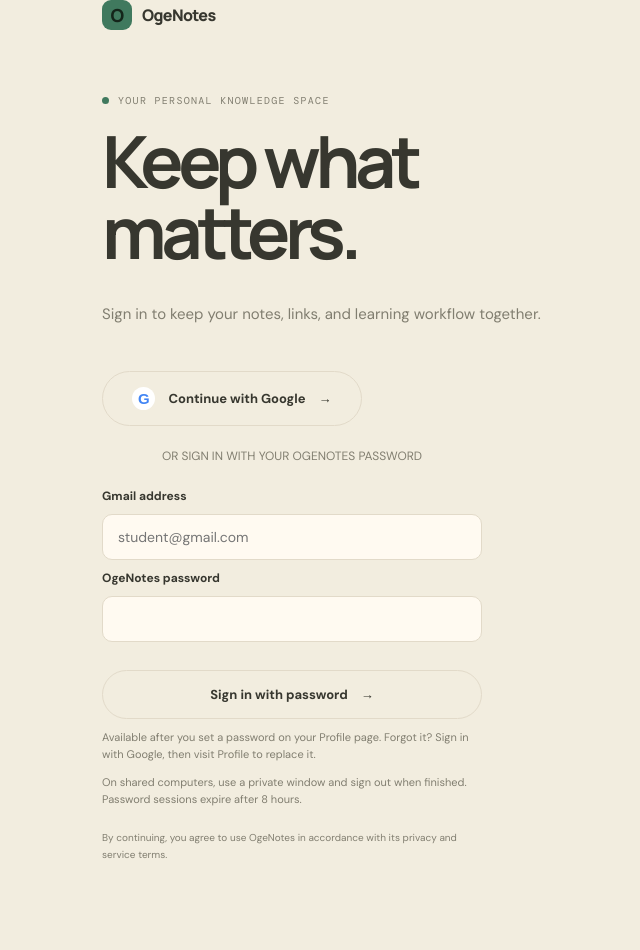
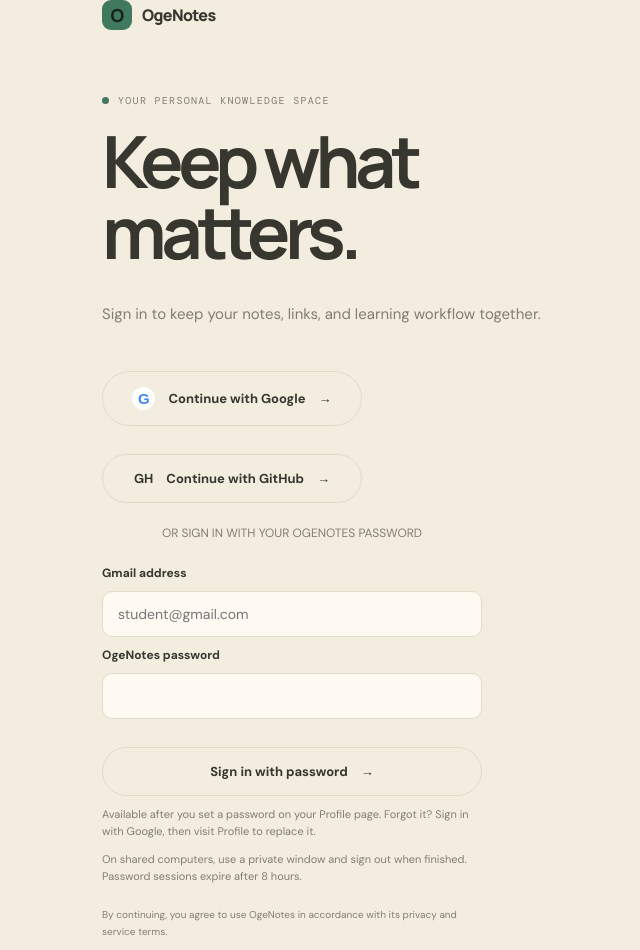
Before and after one commit to nikhil-dex/oge, a Next.js app: page /register in a window 1280 px wide. Shown: the whole page, without its empty margins (20-660 px from the left). Before the commit the page ends 873 px from the top, so only its background shows below. Built offline with nearby package versions, Linux system fonts and the light colour scheme; no server answers.

Commit message:
feat(auth): show Continue with GitHub beside Google sign-in

```diff
--- a/app/register/page.js
+++ b/app/register/page.js
@@ -1,7 +1,7 @@
 import Link from 'next/link';
 import { auth } from '../../auth.js';
 import { redirect } from 'next/navigation';
-import { signInWithGoogle } from './actions.js';
+import { signInWithGoogle, signInWithGitHub } from './actions.js';
 import PasswordSignIn from './password-sign-in.js';
 
 export const metadata = { title: 'Sign in' };
@@ -21,6 +21,9 @@ export default async function RegisterPage({ searchParams }) {
       <form action={signInWithGoogle}>
         <button className="oge-google-button" type="submit"><span className="oge-google-g" aria-hidden="true">G</span> Continue with Google <span aria-hidden="true">→</span></button>
       </form>
+      <form action={signInWithGitHub}>
+        <button className="oge-google-button oge-github-login-button" type="submit"><span className="oge-github-login-mark" aria-hidden="true">GH</span> Continue with GitHub <span aria-hidden="true">→</span></button>
+      </form>
       <p className="oge-login-separator">or sign in with your OgeNotes password</p>
       <PasswordSignIn />
       <p className="oge-register-footnote">By continuing, you agree to use OgeNotes in accordance with its privacy and service terms.</p>
```
